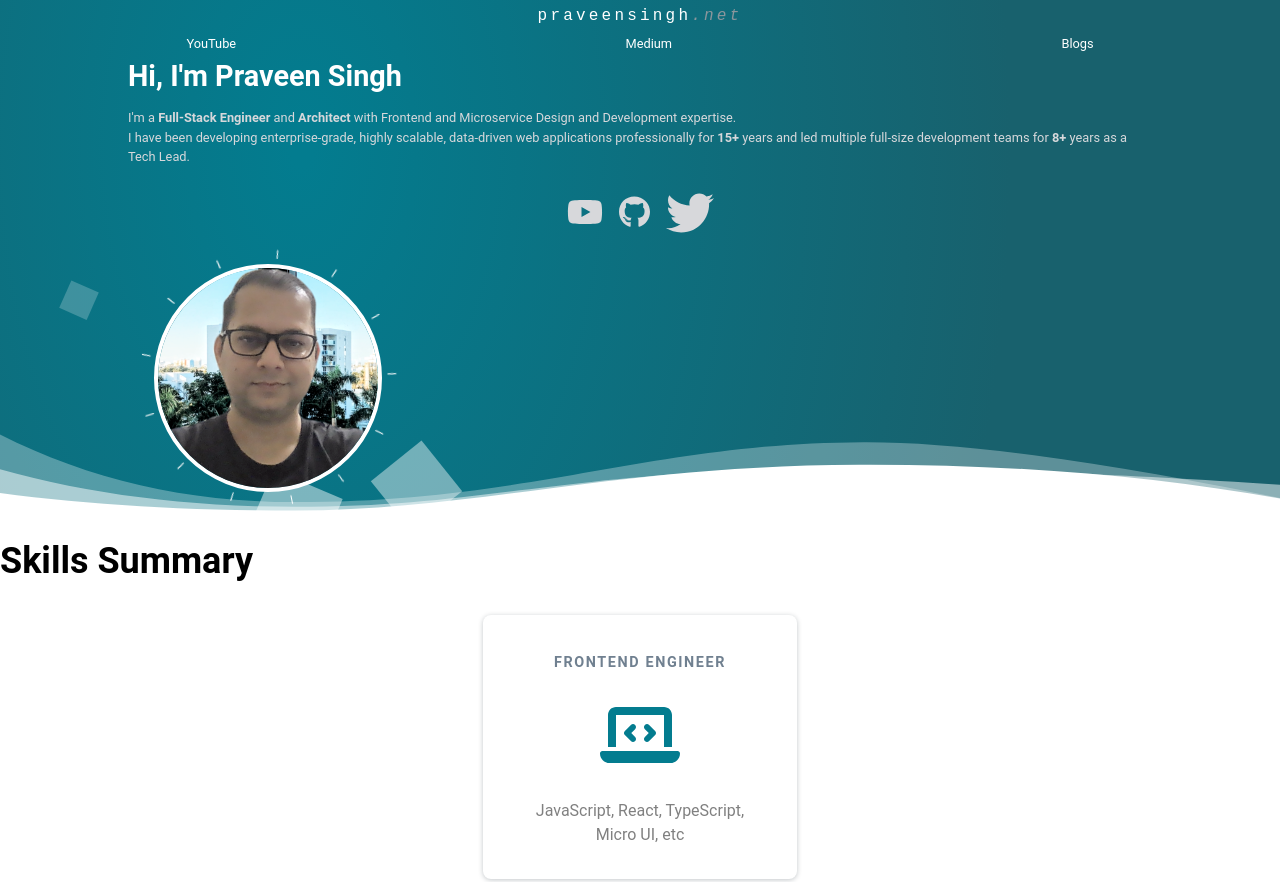
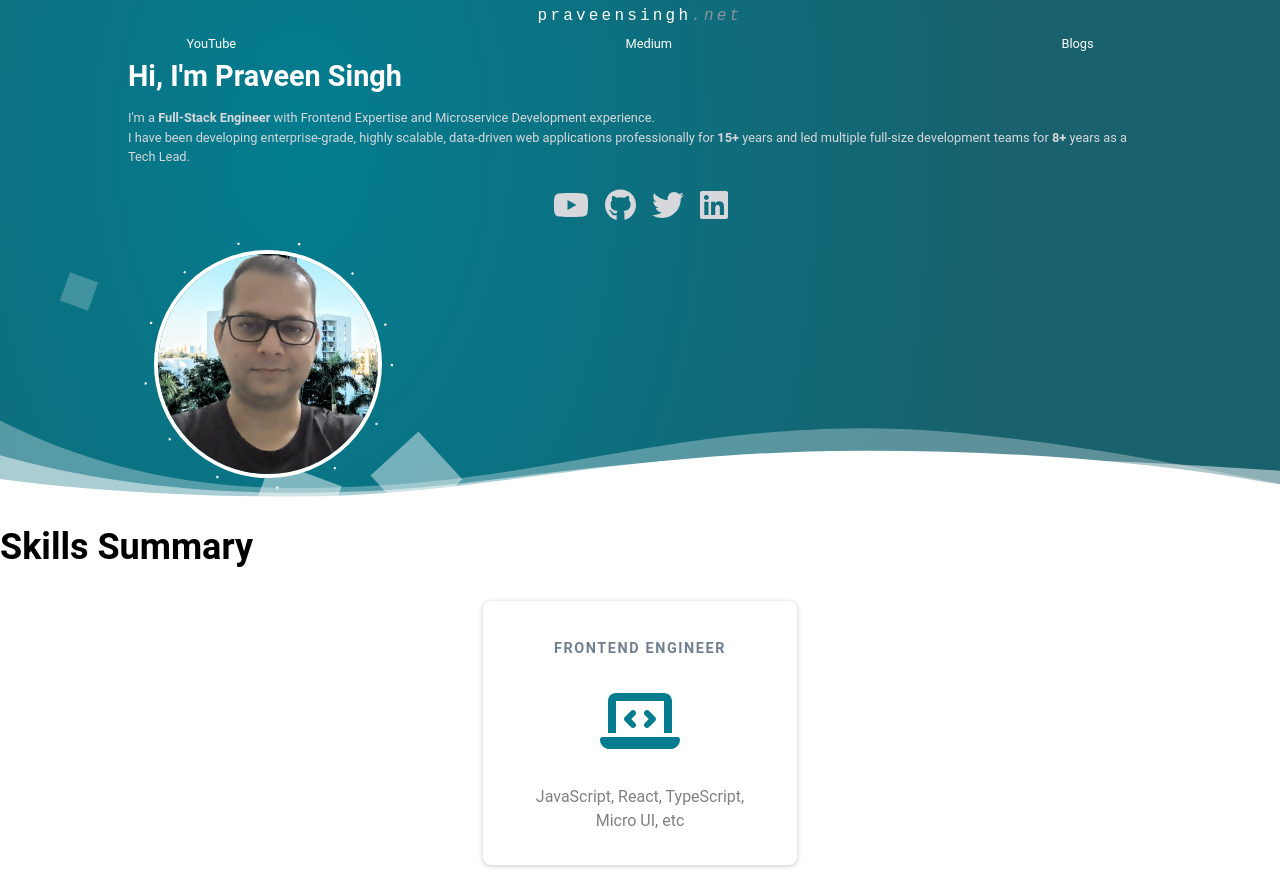
Before and after one commit to ipraveen/praveensingh-portfolio, a Gatsby site: page / in a window 1280 px wide. Shown: the top 882 px of the page. Built offline with nearby package versions, Linux system fonts and the light colour scheme; Gatsby itself is replaced by a stand-in of ours.

Commit message:
fix: minor changes

```diff
--- a/src/components/common/social/SocialList.jsx
+++ b/src/components/common/social/SocialList.jsx
@@ -1,7 +1,6 @@
 import React from 'react';
 import { FontAwesomeIcon } from '@fortawesome/react-fontawesome';
-// import { faCoffee } from '@fortawesome/free-solid-svg-icons';
-import { faGithub, faTwitter, faYoutube } from '@fortawesome/free-brands-svg-icons';
+import { faGithub, faTwitter, faYoutube, faLinkedin } from '@fortawesome/free-brands-svg-icons';
 import * as style from './style.module.scss';
 
 const SocialList = () => (
@@ -13,7 +12,10 @@ const SocialList = () => (
             <FontAwesomeIcon size="2x" icon={faGithub} />
         </a>
         <a target="_blank" href="https://twitter.com/i_praveensingh">
-            <FontAwesomeIcon size="2x" className={style.icon} icon={faTwitter} />
+            <FontAwesomeIcon size="2x" icon={faTwitter} />
+        </a>
+        <a target="_blank" href="https://www.linkedin.com/in/praveenkumarsingh84/">
+            <FontAwesomeIcon size="2x" icon={faLinkedin} />
         </a>
     </div>
 );
--- a/src/components/common/social/style.module.scss
+++ b/src/components/common/social/style.module.scss
@@ -8,19 +8,14 @@
     a {
         color: var(--clr-gray-100);
         text-decoration: none;
-        transition: all .2s ease-in-out;
+        transition: all 0.2s ease-in-out;
         &:hover {
             color: var(--clr-white);
             transform: scale(1.1);
         }
     }
 
-
     @media only screen and (min-device-width: 375px) and (max-device-width: 812px) {
         justify-content: center;
     }
 }
-
-.icon {
-    font-size: 3rem;
-}
--- /dev/null
+++ b/src/components/frames/radial/RadialFrame.jsx
@@ -0,0 +1,42 @@
+import React from 'react';
+import * as styles from './style.module.scss';
+
+function GlowingRadialFrame({ children, radius, color, strokeWidth = '8', strokeDashArray = '1,55' }) {
+    const dia = radius * 2;
+
+    const style = {
+        width: `${dia + 20}px`,
+        height: `${dia + 20}px`,
+    };
+    return (
+        <div className={styles.container} style={style}>
+            <svg
+                className={styles.svgBackground}
+                version="1.1"
+                id="Layer_1"
+                x="0"
+                y="0"
+                width="100%"
+                height="100%"
+                viewBox={`0 0 ${dia} ${dia}`}
+            >
+                <circle
+                    class="rotate"
+                    fill="none"
+                    stroke={color}
+                    stroke-width={strokeWidth}
+                    stroke-dasharray={strokeDashArray}
+                    stroke-miterlimit="15"
+                    cx="50%"
+                    cy="50%"
+                    r={radius - 15}
+                />
+            </svg>
+            <div className={styles.content} style={style}>
+                {children}
+            </div>
+        </div>
+    );
+}
+
+export default GlowingRadialFrame;
--- /dev/null
+++ b/src/components/frames/radial/style.module.scss
@@ -0,0 +1,22 @@
+.container {
+    position: relative;
+    display: flex;
+    align-items: center;
+    justify-content: center;
+}
+
+.svgBackground {
+    animation: rotate 30s linear infinite;
+    position: absolute;
+    margin: 5px;
+}
+
+.content {
+    position: absolute;
+    padding: 20px;
+    width: 280px;
+    display: flex;
+    justify-content: center;
+    align-items: center;
+    text-align: center;
+}
--- a/src/components/panels/avatar/Avatar.jsx
+++ b/src/components/panels/avatar/Avatar.jsx
@@ -1,15 +1,15 @@
 import React from 'react';
 import dev from 'assets/images/praveen.png';
 import * as styles from './avatar.module.scss';
-import GlowingRadialFrame from 'components/frames/glowing-radial/GlowingRadialFrame';
+import RadialFrame from 'components/frames/radial/RadialFrame';
 
 const Avatar = () => {
     return (
-        <GlowingRadialFrame radius={130} color="white">
+        <RadialFrame radius={130} color="white" strokeWidth = '2' strokeDashArray = '2,55'>
             <div className={styles.avatar}>
                 <img src={dev} alt="Praveen Singh" />
             </div>
-        </GlowingRadialFrame>
+        </RadialFrame>
     );
 };
 
--- a/src/components/panels/intro-panel/IntroPanel.jsx
+++ b/src/components/panels/intro-panel/IntroPanel.jsx
@@ -15,8 +15,7 @@ const IntroPanel = () => {
                     <div className={styles.content}>
                         <h1>Hi, I'm Praveen Singh</h1>
                         <p>
-                            I'm a <b>Full-Stack Engineer</b> and <b>Architect</b> with Frontend and Microservice Design
-                            and Development expertise.
+                            I'm a <b>Full-Stack Engineer</b> with Frontend Expertise and Microservice Development experience.
                             <br /> I have been developing enterprise-grade, highly scalable, data-driven web
                             applications professionally for <b>15+</b> years and led multiple full-size development
                             teams for&nbsp;
```
